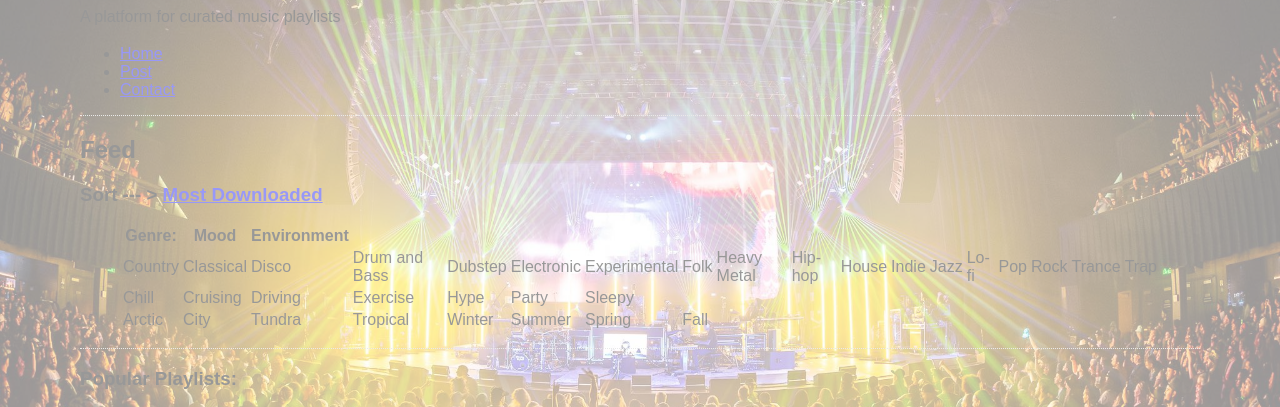
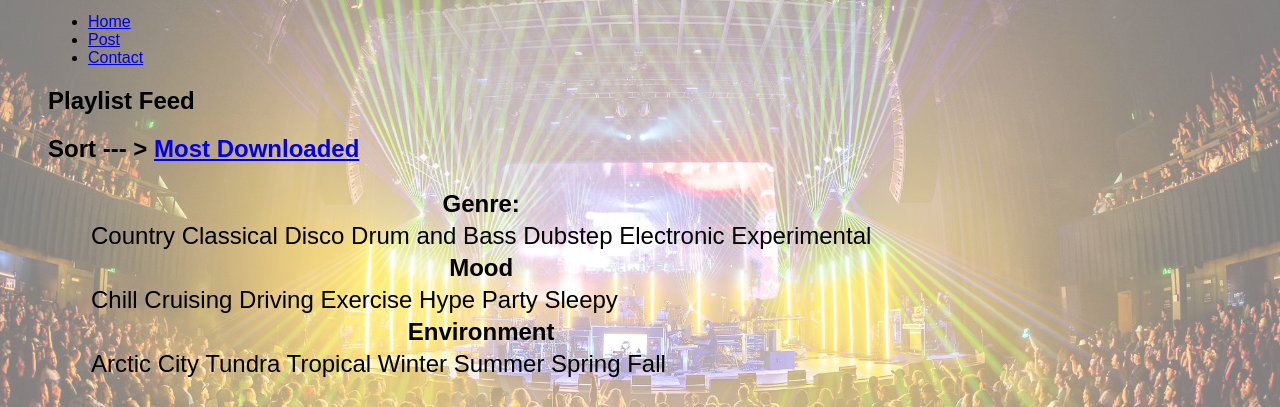
Before and after one commit to MattMorrell15/mi349_final, a plain HTML site: page index.html in a window 1280 px wide. Shown: the part 203-610 px from the top of the page. Drawn offline with Linux system fonts and the light colour scheme.

Commit message:
Formatting fix ups

```diff
--- a/index.html
+++ b/index.html
@@ -4,11 +4,10 @@
         <meta charset="UTF-8">
         <meta name="viewport" content="width=device-width, initial-scale=1.0">
         <link rel="stylesheet" href="style.css">
-    <title>Effective use of virtual reality to improve student outcomes in Science</title>
+        <title>Playlist Ground</title>
     </head>
+
     <body>
-
-    <header>
         <h1>Playlist Ground</h1>
         <p>Discover, Share, and Rate Playlists</p>
         <p>A platform for curated music playlists</p>
@@ -19,66 +18,36 @@
                     <li><a href="contact.html">Contact</a></li>
                 </ul>
             </nav>
-    </header>
 
 
-    <section id="blog">
-        <h2>Feed</h2>
-        <article class="blog-post">
-            <h3>Sort --- > <a href="https://doi.org/10.1037/edu0000473">Most Downloaded</a></h3>
+        <section>
+            <h2>Playlist Feed</h2>
+            <h2>Sort --- > <a href="https://doi.org/10.1037/edu0000473">Most Downloaded</a></h2>
+            <div class="genres">
                 <blockquote>
                 <table>
                     <tr>
                         <th>Genre:</th>
+                    </tr>
+                    <tr>
+                        <td>Country Classical Disco Drum and Bass Dubstep Electronic Experimental</td>
+                    </tr>
+                    <tr>
                         <th>Mood</th>
+                    </tr>
+                        <td>Chill Cruising Driving Exercise Hype Party Sleepy</td>
+                    </tr>
+                    <tr>
                         <th>Environment</th>
                     </tr>
-                <tr>
-                    <td>Country</td>
-                    <td>Classical</td>
-                    <td>Disco</td>
-                    <td>Drum and Bass</td>
-                    <td>Dubstep</td>
-                    <td>Electronic</td>
-                    <td>Experimental</td>
-                    <td>Folk</td>
-                    <td>Heavy Metal</td>
-                    <td>Hip-hop</td>
-                    <td>House</td>
-                    <td>Indie</td>
-                    <td>Jazz</td>
-                    <td>Lo-fi</td>
-                    <td>Pop</td>
-                    <td>Rock</td>
-                    <td>Trance</td>
-                    <td>Trap</td>
-                </tr>
-                <tr>
-                    <td>Chill</td>
-                    <td>Cruising</td>
-                    <td>Driving</td>
-                    <td>Exercise</td>
-                    <td>Hype</td>
-                    <td>Party</td>
-                    <td>Sleepy</td>
-                </tr>
-                <tr>
-                    <td>Arctic</td>
-                    <td>City</td>
-                    <td>Tundra</td>
-                    <td>Tropical</td>
-                    <td>Winter</td>
-                    <td>Summer</td>
-                    <td>Spring</td>
-                    <td>Fall</td>
+                        <td>Arctic City Tundra Tropical Winter Summer Spring Fall</td>
                     </tr>
                 </table></blockquote>
-        </article>
+            </div>
+        <section>
 
-
-        </article class="blog-post">
+    <section>
             <h3>Popular Playlists:</h3>
-        </article>
     </section>
   </body>
 </html>
--- a/style.css
+++ b/style.css
@@ -1,37 +1,24 @@
 html {
     background: #e3e3e3;
-    background-image: url(lasersharknew.jpg);
+    background-image: linear-gradient(rgba(255,255,255,0.5), rgba(255,255,255,0.5)), url("lasersharknew.jpg");
     background-size: cover;
     height: 100vh;
     background-position: center;
-    opacity: 0.4;
+    margin: 0 auto;
 }
 
 body {
     font-family: Arial, Helvetica, sans-serif;
-    margin: 40px;
     padding: 40px;
     color: black;
-    border-top: 20px solid #242424;
+    border-top: 20px solid purple;
+    border-bottom: 20px solid purple;
 }
 
-h1 {
-    font-size: 3em;
-    margin: 0;
+.genres {
+    font-size: 1.5em;
 }
 
-p {
-    line-height: 1.4em;
+h3 {
+    font-size: 2em;
 }
-
-#blog {
-    border-top: 1px dotted #ccc;
-}
-
-.blog-post {
-    border-bottom: 1px dotted #ccc;
-}
-
-.contact {
-
-}
```
Lines whose indentation alone changed are shown as unchanged.
